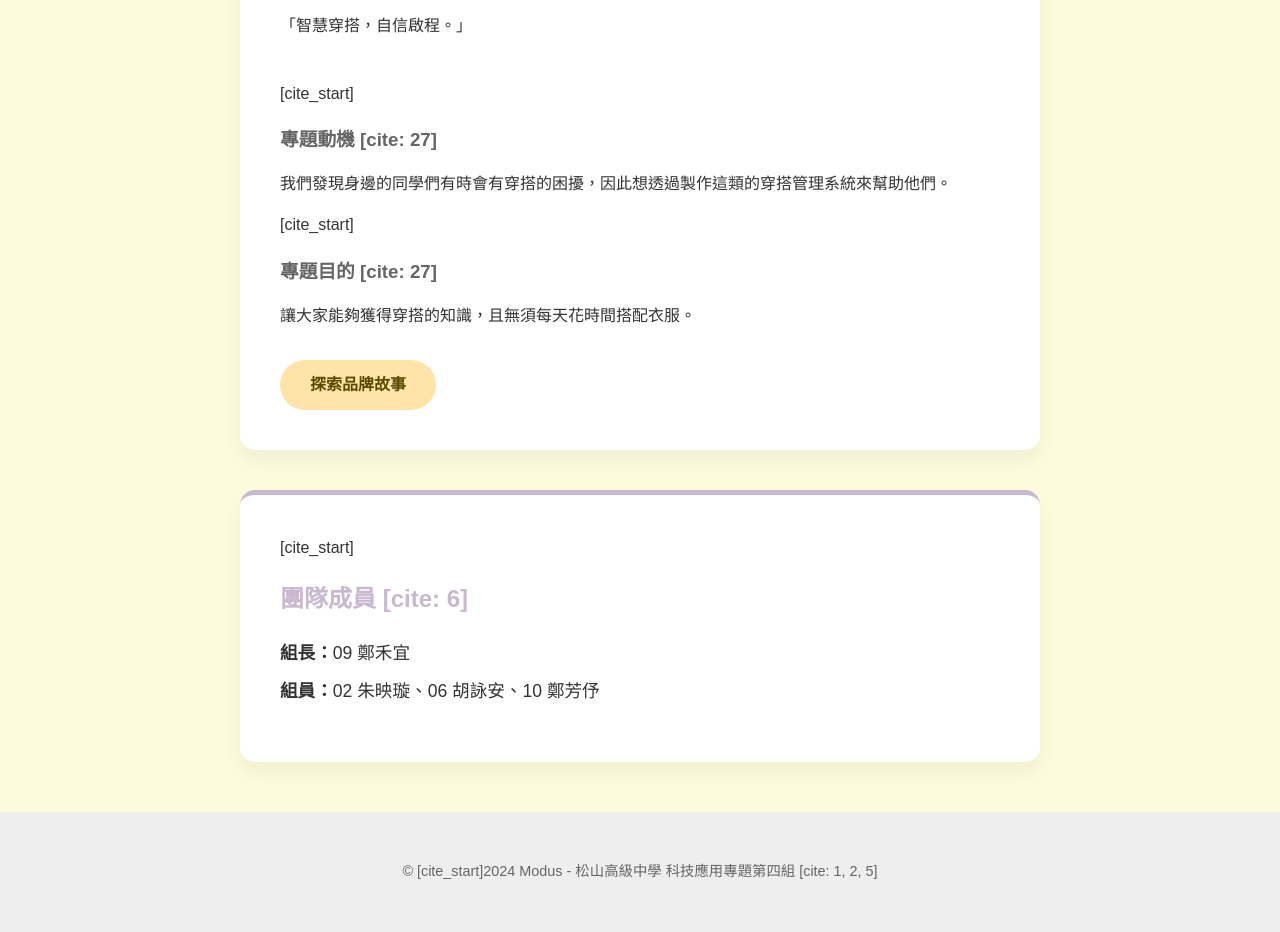
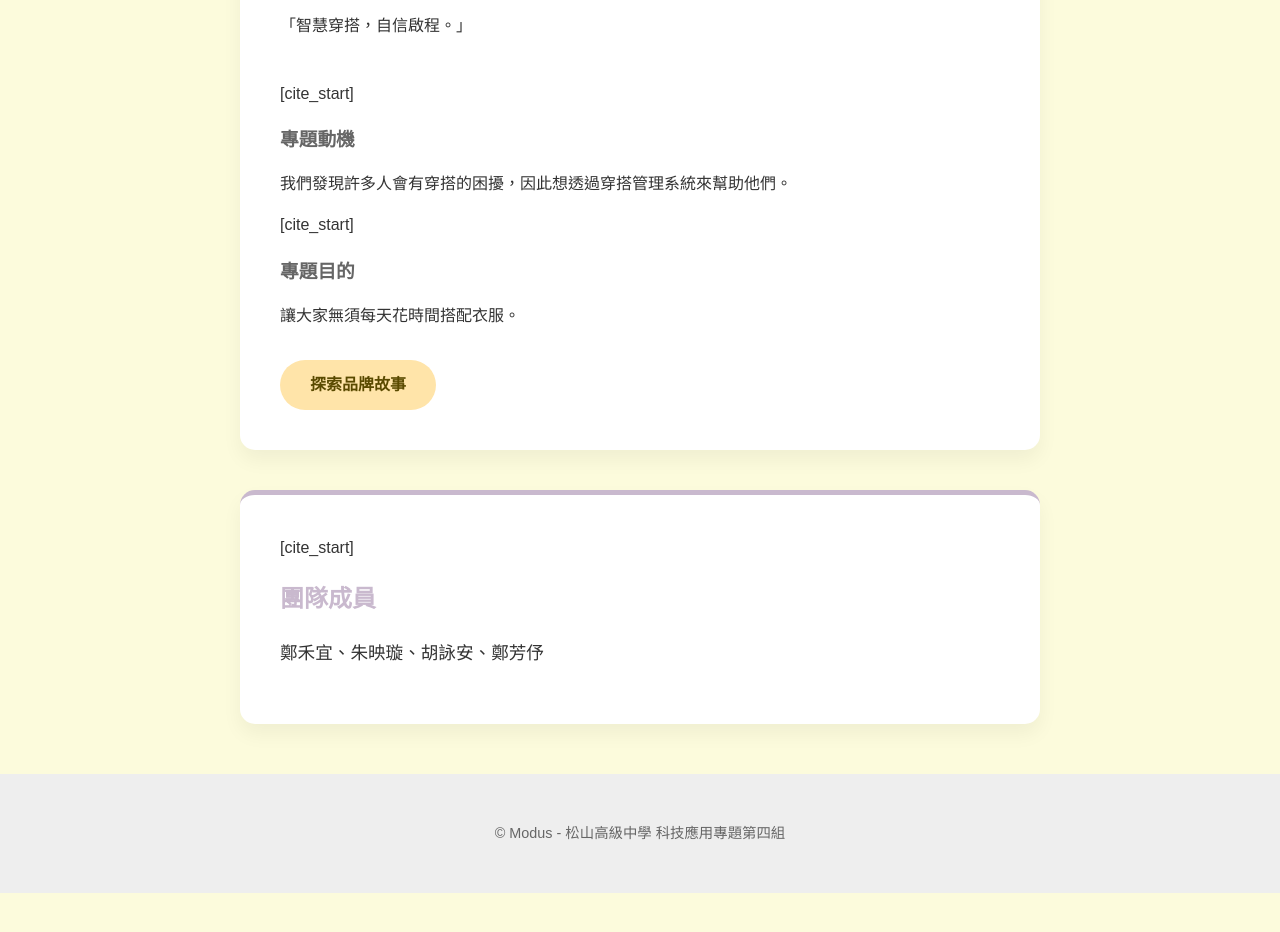
Before and after one commit to tttt0330/modus, a plain HTML site: page index.html in a window 1280 px wide. Shown: the part 700-1632 px from the top of the page. After the commit the page ends 1593 px from the top, so only its background shows below. Drawn offline with Linux system fonts and the light colour scheme.

Commit message:
Update index.html

```diff
--- a/index.html
+++ b/index.html
@@ -57,7 +57,6 @@
     .hero-logo {
         width: 250px;
         height: auto;
-        box-shadow: 0 10px 30px rgba(0,0,0,0.1); /* 柔和的深色陰影 */
         margin-bottom: 2rem;
         background-color: #fff; /* 確保 Logo 內部是白的 */
     }
@@ -140,24 +139,24 @@
             <h2>品牌故事館</h2>
             <p>「智慧穿搭，自信啟程。」</p>
             <br>
-            [cite_start]<h3>專題動機 [cite: 27]</h3>
-            <p>我們發現身邊的同學們有時會有穿搭的困擾，因此想透過製作這類的穿搭管理系統來幫助他們。</p>
-            [cite_start]<h3>專題目的 [cite: 27]</h3>
-            <p>讓大家能夠獲得穿搭的知識，且無須每天花時間搭配衣服。</p>
+            [cite_start]<h3>專題動機</h3>
+            <p>我們發現許多人會有穿搭的困擾，因此想透過穿搭管理系統來幫助他們。</p>
+            [cite_start]<h3>專題目的</h3>
+            <p>讓大家無須每天花時間搭配衣服。</p>
             <a href="#" class="btn">探索品牌故事</a>
         </section>
 
         <section class="card">
-            [cite_start]<h2>團隊成員 [cite: 6]</h2>
+            [cite_start]<h2>團隊成員</h2>
             <ul style="list-style-type: none; padding: 0; font-size: 1.1rem;">
-                <li style="margin-bottom: 10px;"><strong>組長：</strong>09 鄭禾宜</li>
-                <li><strong>組員：</strong>02 朱映璇、06 胡詠安、10 鄭芳伃</li>
+                <li style="margin-bottom: 10px;">
+                <li>鄭禾宜、朱映璇、胡詠安、鄭芳伃</li>
             </ul>
         </section>
     </div>
 
     <footer>
-        &copy; [cite_start]2024 Modus - 松山高級中學 科技應用專題第四組 [cite: 1, 2, 5]
+        &copy; Modus - 松山高級中學 科技應用專題第四組
     </footer>
 
 </body>
```
